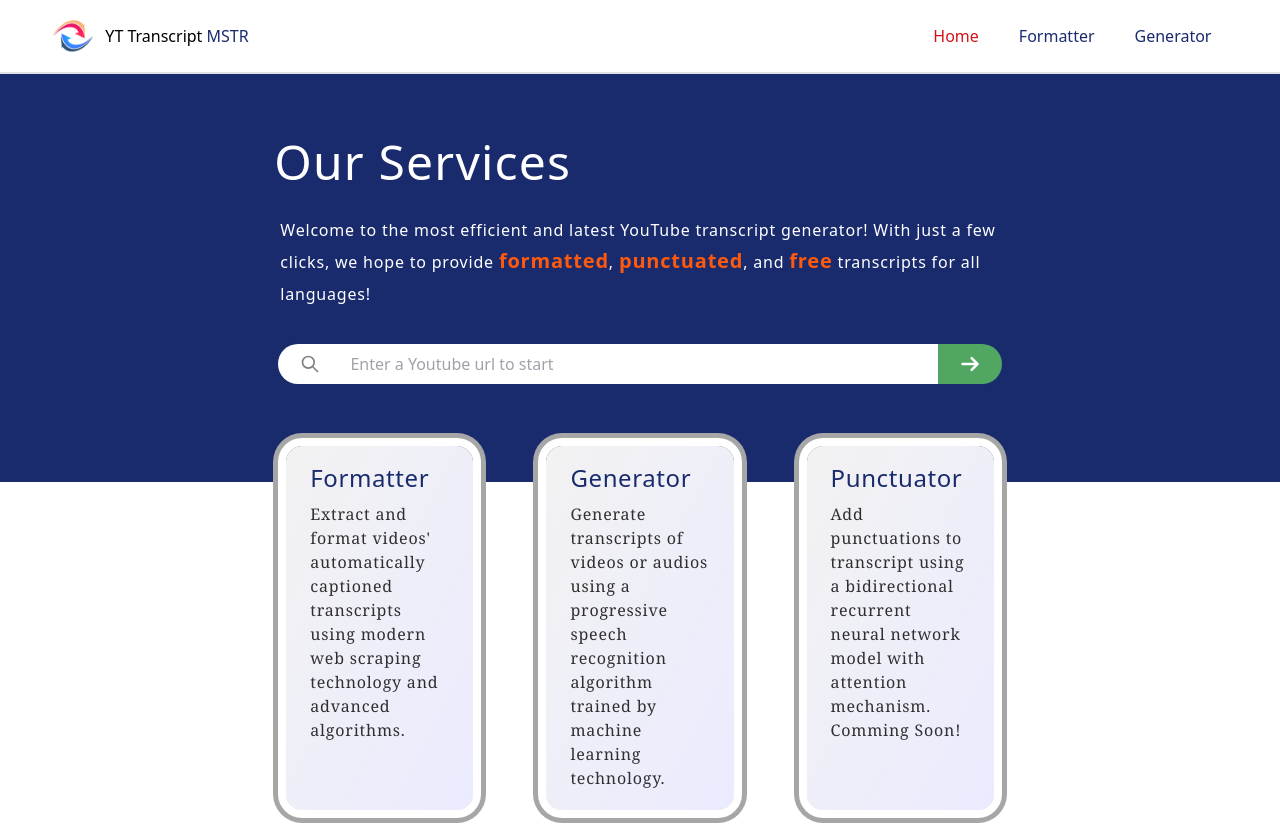
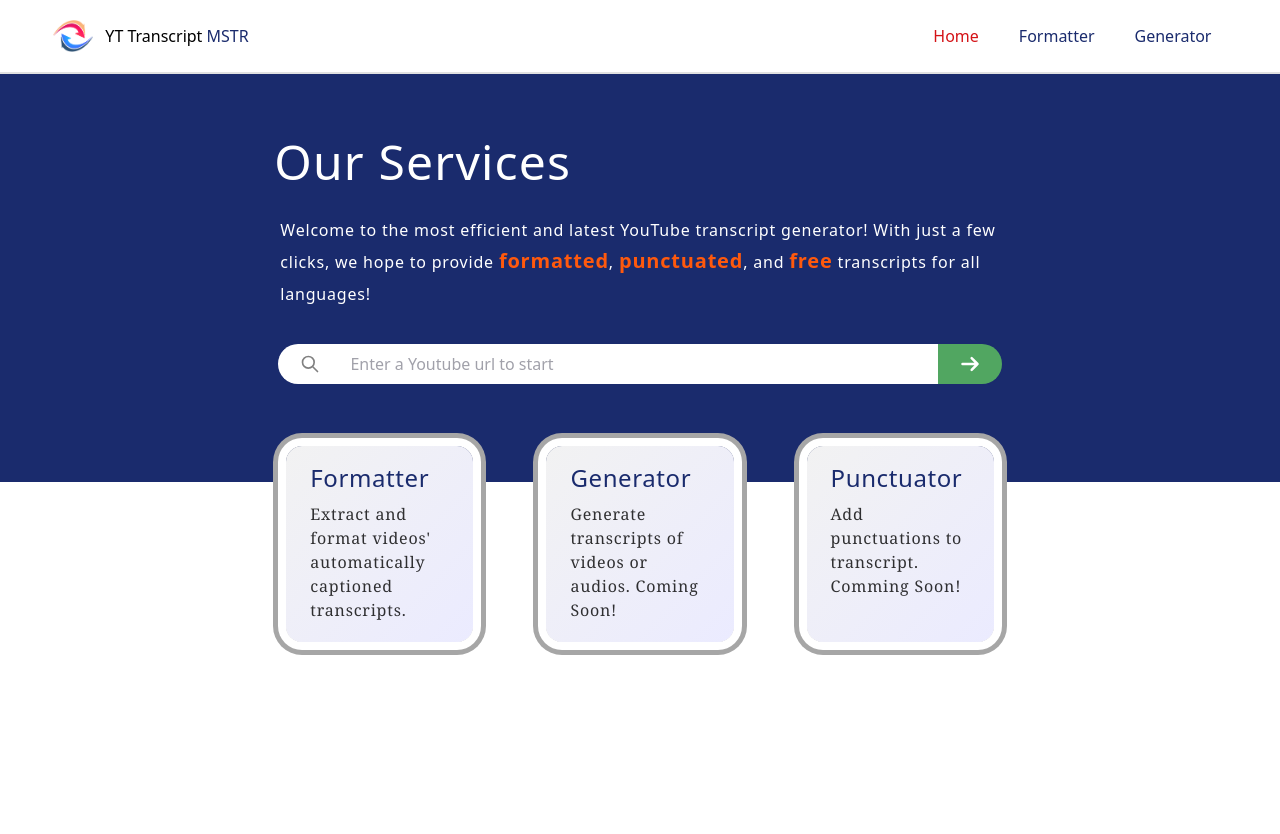
Before and after one commit to d3r3j3/youtubetranscriptformatter, a React (Create React App) app in the folder youtubetranscriptformatter/: page / in a window 1280 px wide. After the commit the page ends 800 px from the top, so only its background shows below. Built offline with nearby package versions, Linux system fonts and the light colour scheme; the HTML template or start-up script is replaced by a standard one.

Commit message:
more clean up

```diff
--- a/youtubetranscriptformatter/src/layouts.js
+++ b/youtubetranscriptformatter/src/layouts.js
@@ -118,18 +118,22 @@ export class OptionBar extends Component {
             <div class = "w-full flex flex-col justify-center items-center mb-6">
                 <div class="pb-11 sm:pb-0 space-y-11 sm:space-y-11 lg:space-y-0 w-10/12 sm:w-3/4 h-auto grid lg:grid-rows-1 gap-2 -mt-16 sm:-mt-20 lg:-mt-9 px-3 sm:px-3 lg:w-4/7 sm:grid-cols-11">
                     <div class = "transform hover:scale-105 flex flex-col rounded-2xl ring-5 ring-darkergray ring-offset-8 bg-gradient-to-br from-gray to-faintblue sm:col-start-1 sm:col-end-12 lg:col-start-1 lg:col-end-4">
+                        <Link to="/Formatter">
                         <div class = "xl:tracking-wide lg:text-xl xl:text-2xl text-navy font-sans text-left pl-2 sm:pl-2 lg:pl-2 xl:pl-6 mt-3 sm:mt-4">Formatter</div>
-                        <div class = "mt-1.5 mb-4 sm:mt-2 sm:mb-5 lg:text-normal lg:text-base lg:tracking-wider md:text-black opacity-80 font-serif text-left pl-2 pr-2 sm:pl-2 sm:pr-2 lg:pl-2 lg:pr-2 xl:pl-6 xl:pr-6 lg:leading-6">Extract and format videos' automatically captioned transcripts using modern web scraping technology and advanced algorithms.</div>
+                        <div class = "mt-1.5 mb-4 sm:mt-2 sm:mb-5 lg:text-normal lg:text-base lg:tracking-wider md:text-black opacity-80 font-serif text-left pl-2 pr-2 sm:pl-2 sm:pr-2 lg:pl-2 lg:pr-2 xl:pl-6 xl:pr-6 lg:leading-6">Extract and format videos' automatically captioned transcripts.</div>
+                        </Link>
                     </div>
 
                     <div class = "transform hover:scale-105 flex flex-col rounded-2xl ring-5 ring-darkergray ring-offset-8 bg-gradient-to-br from-gray to-faintblue sm:col-start-1 sm:col-end-12 lg:col-start-5 lg:col-end-8">
+                        <Link to="/Generator">
                         <div class = "xl:tracking-wide lg:text-xl xl:text-2xl text-navy font-sans text-left pl-2 sm:pl-2 lg:pl-2 xl:pl-6 mt-3 sm:mt-4">Generator</div>
-                        <div class = "mt-1.5 mb-4 sm:mt-2 sm:mb-5 lg:text-normal lg:text-base lg:tracking-wider md:text-black opacity-80 font-serif text-left pl-2 pr-2 sm:pl-2 sm:pr-2 lg:pl-2 lg:pr-2 xl:pl-6 xl:pr-6 lg:leading-6">Generate transcripts of videos or audios using a progressive speech recognition algorithm trained by machine learning technology.</div>
+                        <div class = "mt-1.5 mb-4 sm:mt-2 sm:mb-5 lg:text-normal lg:text-base lg:tracking-wider md:text-black opacity-80 font-serif text-left pl-2 pr-2 sm:pl-2 sm:pr-2 lg:pl-2 lg:pr-2 xl:pl-6 xl:pr-6 lg:leading-6">Generate transcripts of videos or audios. Coming Soon!</div>
+                        </Link>
                     </div>
 
                     <div class = "transform hover:scale-105 flex flex-col rounded-2xl ring-5 ring-darkergray ring-offset-8 bg-gradient-to-br from-gray to-faintblue sm:col-start-1 sm:col-end-12 lg:col-start-9 lg:col-end-12">
                         <div class = "xl:tracking-wide lg:text-xl xl:text-2xl text-navy font-sans text-left pl-2 sm:pl-2 lg:pl-2 xl:pl-6 mt-3 sm:mt-4">Punctuator</div>
-                        <div class = "mt-1.5 mb-4 sm:mt-2 sm:mb-5 lg:text-normal lg:text-base lg:tracking-wider md:text-black opacity-80 font-serif text-left pl-2 pr-2 sm:pl-2 sm:pr-2 lg:pl-2 lg:pr-2 xl:pl-6 xl:pr-6 lg:leading-6">Add punctuations to transcript using a bidirectional recurrent neural network model with attention mechanism. Comming Soon!</div>
+                        <div class = "mt-1.5 mb-4 sm:mt-2 sm:mb-5 lg:text-normal lg:text-base lg:tracking-wider md:text-black opacity-80 font-serif text-left pl-2 pr-2 sm:pl-2 sm:pr-2 lg:pl-2 lg:pr-2 xl:pl-6 xl:pr-6 lg:leading-6">Add punctuations to transcript. Comming Soon!</div>
                     </div>
 
                 </div>
```
